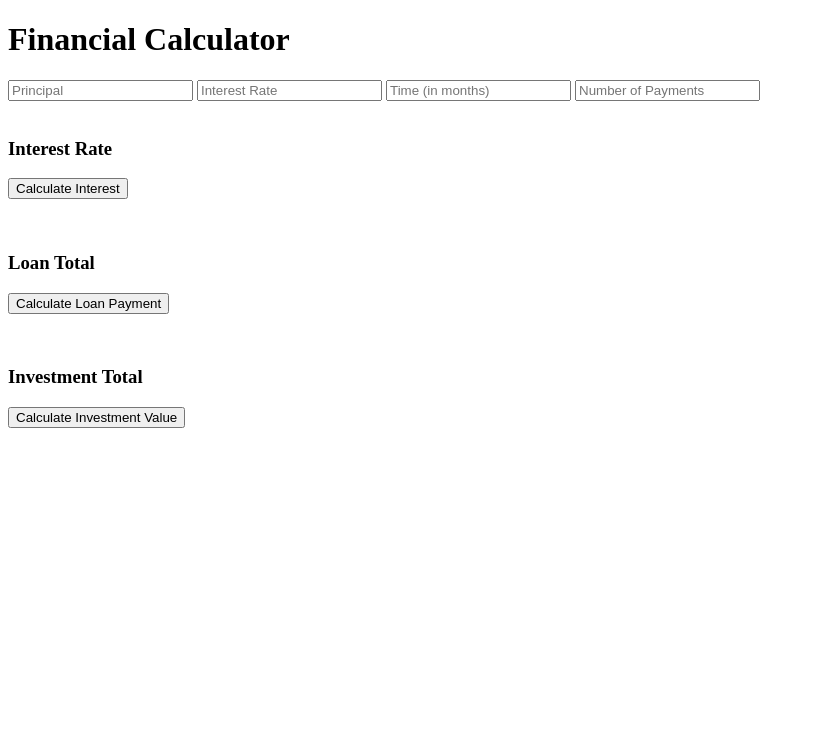
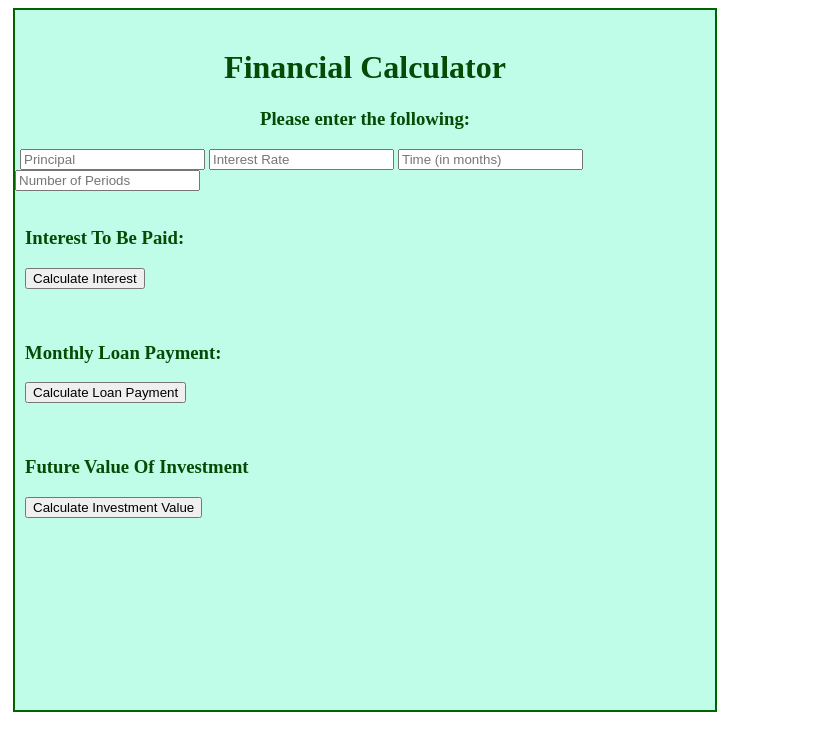
Before and after one commit to robin-england/Coding-Challenge-14, a plain HTML site: page index.html in a window 1280 px wide. Shown: the whole page, without its empty margins (0-815 px from the left). Drawn offline with Linux system fonts and the light colour scheme.

Commit message:
Add input validation for user interface.

```diff
--- a/index.html
+++ b/index.html
@@ -4,30 +4,49 @@ Coding Challenge #14 -->
 <html lang="en">
 <head>
     <title>Coding Challenge #14</title>
+    <style>
+        div{
+        border: darkgreen, 2px, solid;
+        margin: 5px;
+        width: 700px;
+        height: 700px;
+        background-color: rgb(191, 253, 232);
+        color: rgb(5, 75, 5);
+        }
+        button{
+            margin-left: 10px
+        }
+        h3, p{
+            margin-left: 10px;
+            margin-right: 10px
+        }
+    </style>
 </head>
 <body>
-    <h1>Financial Calculator</h1>
 
     <div>
-        <input type="number" name="principal" id="principal" placeholder="Principal">
+        <br>
+        <h1 style="text-align: center">Financial Calculator</h1>
+        <h3 style="text-align: center">Please enter the following:</h3>
+        <input type="number" name="principal" id="principal" placeholder="Principal" style="margin-left: 5px">
         <input type="number" name="rate" id="rate" placeholder="Interest Rate">
         <input type="number" name="time" id="time" placeholder="Time (in months)">
-        <input type="number" name="numberOfPayments" id="numberOfPayments" placeholder="Number of Payments">
+        <input type="number" name="numberOfPeriods" id="numberOfPeriods" placeholder="Number of Periods">
         <br><br>
-        <h3>Interest Rate</h3>
+        <h3>Interest To Be Paid:</h3>
         <button id="interestCalc">Calculate Interest</button>
         <br>
         <p id="interestResult"></p>
         <br>
-        <h3>Loan Total</h3>
+        <h3>Monthly Loan Payment:</h3>
         <button id="loanCalc">Calculate Loan Payment</button>
         <br>
         <p id="loanResult"></p>
         <br>
-        <h3>Investment Total</h3>
+        <h3>Future Value Of Investment</h3>
         <button id="investCalc">Calculate Investment Value </button>
         <br>
-        <p id="InvestmentResult"></p>
+        <p id="investmentResult"></p>
     </div>
 
     <script type="module" src="main.js"></script>
--- a/main.js
+++ b/main.js
@@ -8,9 +8,14 @@ import { investmentReturnCalc } from "./investment_return.js";
 addEventListener("DOMContentLoaded", (event) => {           // Ensures DOM has loaded before we listen for buttons
 
     document.getElementById("interestCalc").addEventListener("click", () => {
+
         const principal = parseFloat(document.getElementById("principal").value)    // Takes values from inputs
         const rate = (parseFloat(document.getElementById("rate").value)/12)         // Converts annual percentage rate to monthly
         const time = parseFloat(document.getElementById("time").value)
+        if (!principal || !rate || !time) {                     // Error Message and cancels function if there are blanks
+            alert("Please fill out each field.")
+            return
+        }
         const interestTotal = interestCalc(principal, rate, time)
         document.getElementById("interestResult").innerText = `Total Interest: $${interestTotal.toFixed(2)}`    // Displays in html
     })
@@ -18,7 +23,11 @@ addEventListener("DOMContentLoaded", (event) => {           // Ensures DOM has l
     document.getElementById("loanCalc").addEventListener("click", () => {
         const principal = parseFloat(document.getElementById("principal").value)
         const rate = (parseFloat(document.getElementById("rate").value)/12)
-        const n = parseFloat(document.getElementById("numberOfPayments").value)
+        const n = parseFloat(document.getElementById("numberOfPeriods").value)
+        if (!principal || !rate || !n) {                        // Error Message and cancels function if there are blanks
+            alert("Please fill out each field.")
+            return
+        }
         const loanTotal = loanPaymentCalc(principal, rate, n)
         document.getElementById("loanResult").innerText = `Monthly Loan Payments: $${loanTotal.toFixed(2)}`
     })
@@ -27,9 +36,13 @@ addEventListener("DOMContentLoaded", (event) => {           // Ensures DOM has l
         const principal = parseFloat(document.getElementById("principal").value)
         const rate = (parseFloat(document.getElementById("rate").value)/12)
         const time = parseFloat(document.getElementById("time").value)
-        const n = parseFloat(document.getElementById("numberOfPayments").value)
+        const n = parseFloat(document.getElementById("numberOfPeriods").value)
+        if (!principal || !rate || !time || !n) {                      // Error Message and cancels function if there are blanks
+            alert("Please fill out each field.")
+            return
+        }
         const investmentTotal = investmentReturnCalc(principal, rate, time, n)
-        document.getElementById("InvestmentResult").innerText = `Future Value of Investment: $${investmentTotal.toFixed(2)}`
+        document.getElementById("investmentResult").innerText = `Future Value of Investment: $${investmentTotal.toFixed(2)}`
     })
 
 }); // dom loaded event close
```
